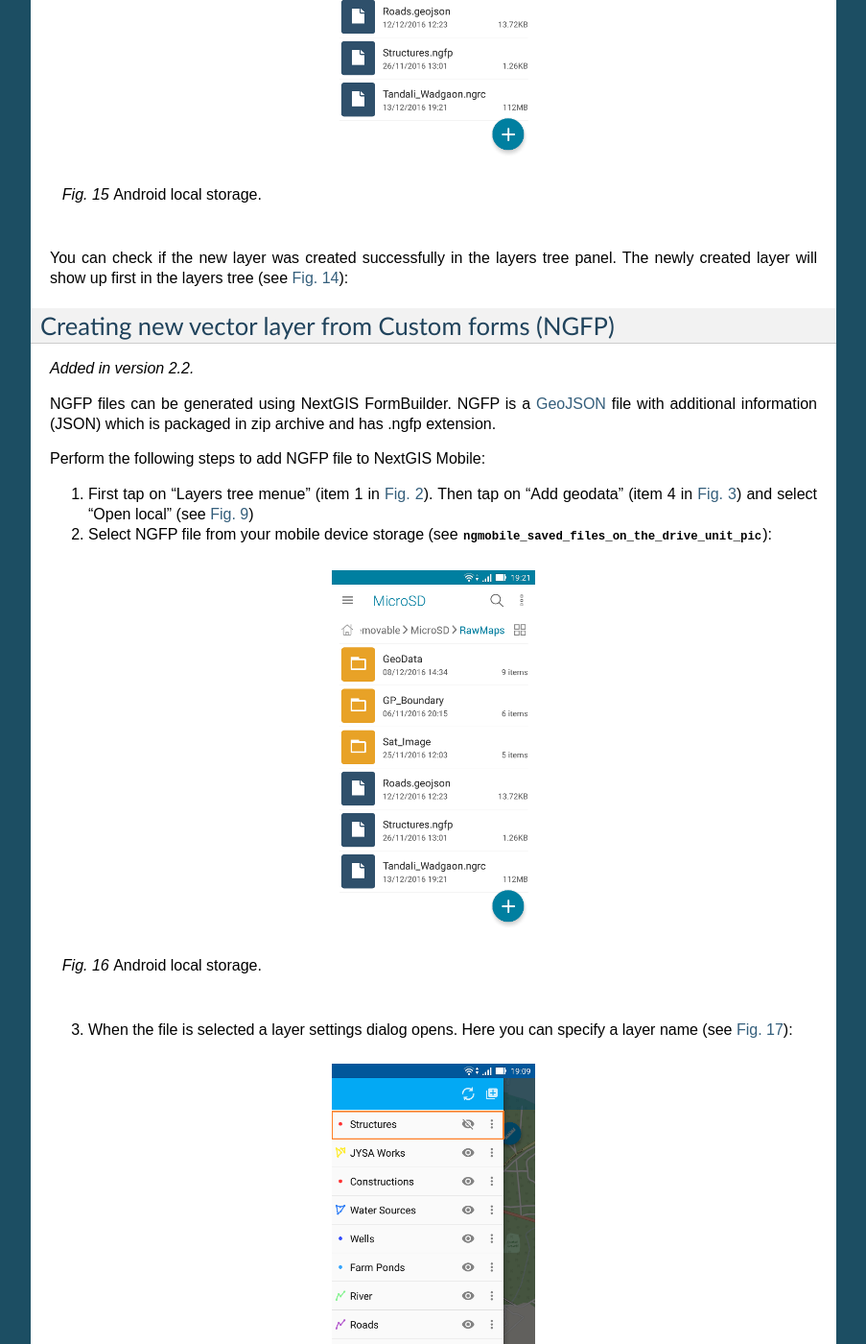
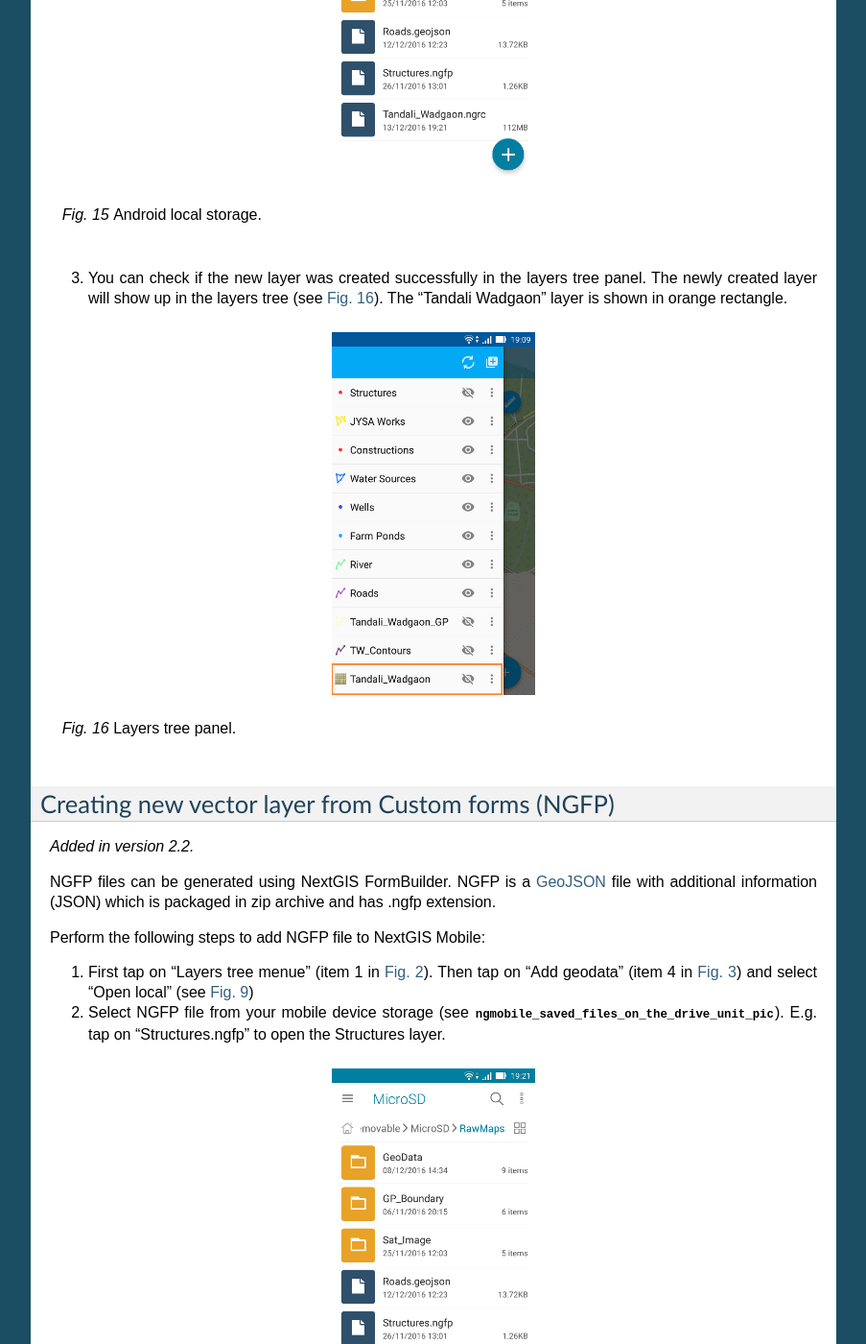
Before and after one commit to nextgis/docs_ngmobile, a Sphinx documentation site: the page built from source/load_geodata.rst, in a window 1280 px wide and 1400 px high, scrolled down 5345 px. Shown: the whole window at 96% size, without its empty margins (198-1101 px from the left). Built offline with Sphinx 7.4.7, drawn with Linux system fonts in a browser that asks for light colours; formulas are drawn with MathJax 3; some of the changed text lies outside the part shown.

Commit message:
Update load_geodata.rst

```diff
--- a/source/load_geodata.rst
+++ b/source/load_geodata.rst
@@ -132,7 +132,7 @@
 
 1. First tap on "Layers tree menue" (item 1 in :numref:`ngmobile_main_activity_pic_1`). Then tap on "Add geodata" (item 4 in :numref:`ngmobile_layer_tree_pic`) and select "Open local" (see :numref:`ngmobile_options_menu_new_layer_pic`)
 
-2. Select ngrc file from your mobile device storage (see :numref:`ngmobile_saved_files_on_the_drive_unit_pic`):
+2. Select ngrc file from your mobile device storage (see :numref:`ngmobile_saved_files_on_the_drive_unit_pic`). E.g. tap on the file name "Tandali_Wadgaon.ngrc"
 
 .. figure:: _static/saved_files_on_the_drive_unit.png
    :name: ngmobile_saved_files_on_the_drive_unit_pic
@@ -141,7 +141,14 @@
 
    Android local storage.
 
-You can check if the new layer was created successfully in the layers tree panel. The newly created layer will show up first in the layers tree (see :numref:`ngmobile_tree_layers_geo_pic`):
+3. You can check if the new layer was created successfully in the layers tree panel. The newly created layer will show up in the layers tree (see :numref:`ngmobile_tree_layers_ngrc_pic`). The "Tandali Wadgaon" layer is shown in orange rectangle.
+
+.. figure:: _static/tree_layers_ngrc.png
+   :name: ngmobile_tree_layers_ngrc_pic
+   :align: center
+   :height: 10cm
+
+   Layers tree panel.
 
 Creating new vector layer from Custom forms (NGFP)
 -----------------------------------------------------
@@ -154,7 +161,7 @@
 
 1. First tap on "Layers tree menue" (item 1 in :numref:`ngmobile_main_activity_pic_1`). Then tap on "Add geodata" (item 4 in :numref:`ngmobile_layer_tree_pic`) and select "Open local" (see :numref:`ngmobile_options_menu_new_layer_pic`)
 
-2. Select NGFP file from your mobile device storage (see :numref:`ngmobile_saved_files_on_the_drive_unit_pic`):
+2. Select NGFP file from your mobile device storage (see :numref:`ngmobile_saved_files_on_the_drive_unit_pic`). E.g. tap on  "Structures.ngfp" to open the Structures layer.
 
 .. figure:: _static/saved_files_on_the_drive_unit.png
    :name: ngmobile_saved_files_on_the_drive_unit_pic
@@ -165,12 +172,26 @@
 
 3. When the file is selected a layer settings dialog opens. Here you can specify a layer name (see :numref:`ngmobile_settind_layer_form_pic`):
 
-.. figure:: _static/tree_layers_ngfp.png
+.. figure:: _static/settind_layer_form.png
    :name: ngmobile_settind_layer_form_pic
    :align: center
    :height: 10cm
 
    Layer settings dialog.
+
+4. Pressing "Create" button starts data processing for creation of a new layer
+
+.. note::
+	In case of NGFP format data uploading the new layer will always be a vector type layer!
+
+You can check if the new layer was created successfully in the layers tree panel. The newly created layer will show up in the layers tree (see :numref:`ngmobile_tree_layers_ngfp_pic`). The "Structures" layer is shown in orange rectangle.
+
+.. figure:: _static/tree_layers_ngfp.png
+   :name: ngmobile_tree_layers_ngfp_pic
+   :align: center
+   :height: 10cm
+
+   Layers tree panel.
 
 NGFP layers use custom (not standard) attributes form optimized for attributes viewing and editing. Custom form may contain special controls for editing, such as dropdowns, checkboxes or linked lists.
 
```
